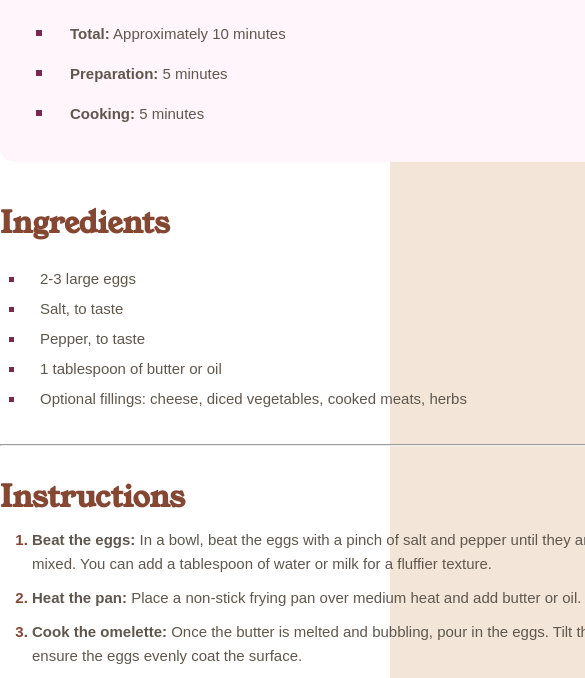
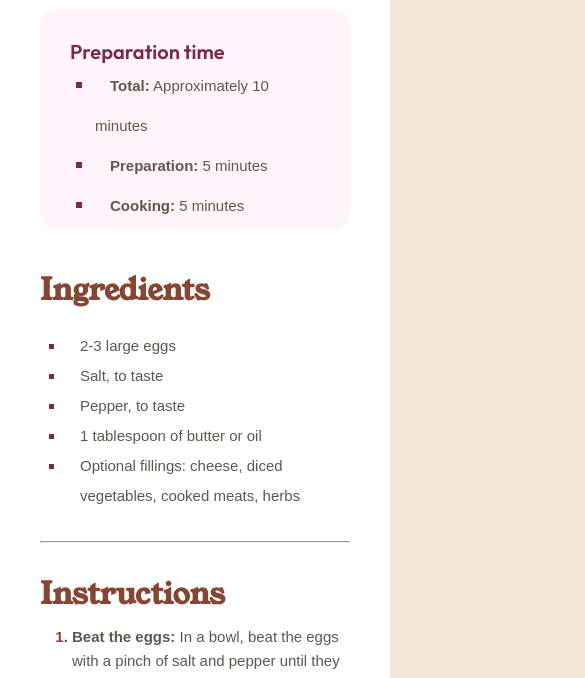
Before and after one commit to florinbejgu/04-recipe-page-main, a plain HTML site: page index.html in a window 390 px wide. Shown: the part 535-1213 px from the top of the page, 585 px wide, since content can reach past the window. Drawn offline with Linux system fonts and the light colour scheme.

Commit message:
created the mobile version
Maybe it needs further adjustments

```diff
--- a/index.html
+++ b/index.html
@@ -23,12 +23,13 @@
             alt="omelette on a plate"
           />
         </div>
+        <div class="mobile">
           <h1>Simple Omelette Recipe</h1>
 
           <p>
             An easy and quick dish, perfect for any meal. This classic omelette
-          combines beaten eggs cooked to perfection, optionally filled with your
-          choice of cheese, vegetables, or meats.
+            combines beaten eggs cooked to perfection, optionally filled with
+            your choice of cheese, vegetables, or meats.
           </p>
           <div class="preparation-time">
             <div class="preparation-time-inner">
@@ -67,9 +68,10 @@
             <ol>
               <li>
                 <span
-                ><strong>Beat the eggs:</strong> In a bowl, beat the eggs with a
-                pinch of salt and pepper until they are well mixed. You can add
-                a tablespoon of water or milk for a fluffier texture.</span
+                  ><strong>Beat the eggs:</strong> In a bowl, beat the eggs with
+                  a pinch of salt and pepper until they are well mixed. You can
+                  add a tablespoon of water or milk for a fluffier
+                  texture.</span
                 >
               </li>
               <li>
@@ -81,23 +83,24 @@
               <li>
                 <span
                   ><strong>Cook the omelette:</strong> Once the butter is melted
-                and bubbling, pour in the eggs. Tilt the pan to ensure the eggs
-                evenly coat the surface.</span
+                  and bubbling, pour in the eggs. Tilt the pan to ensure the
+                  eggs evenly coat the surface.</span
                 >
               </li>
               <li>
                 <span
                   ><strong>Add fillings (optional):</strong> When the eggs begin
-                to set at the edges but are still slightly runny in the middle,
-                sprinkle your chosen fillings over one half of the
+                  to set at the edges but are still slightly runny in the
+                  middle, sprinkle your chosen fillings over one half of the
                   omelette.</span
                 >
               </li>
               <li>
                 <span
-                ><strong>Fold and serve: </strong> As the omelette continues to
-                cook, carefully lift one edge and fold it over the fillings. Let
-                it cook for another minute, then slide it onto a plate.</span
+                  ><strong>Fold and serve: </strong> As the omelette continues
+                  to cook, carefully lift one edge and fold it over the
+                  fillings. Let it cook for another minute, then slide it onto a
+                  plate.</span
                 >
               </li>
               <li>
@@ -137,5 +140,6 @@
           </div>
         </div>
       </div>
+    </div>
   </body>
 </html>
--- a/styles.css
+++ b/styles.css
@@ -229,7 +229,23 @@ td:nth-child(even) {
   }
 
   .wrapper-inside {
-    width: 650px;
+    width: 100%;
     margin: 0 auto 0;
   }
+
+  /* .wrapper-inside p {
+    margin: 0 2em;
+  }
+
+  .wrapper-inside h1 {
+    margin-left: 2em;
+  }
+
+  .preparation-time {
+    margin: 0 2em;
+    margin-top: 40px;
+  } */
+  .mobile {
+    margin: 0 2em;
+  }
 }
```
Lines whose indentation alone changed are shown as unchanged.
